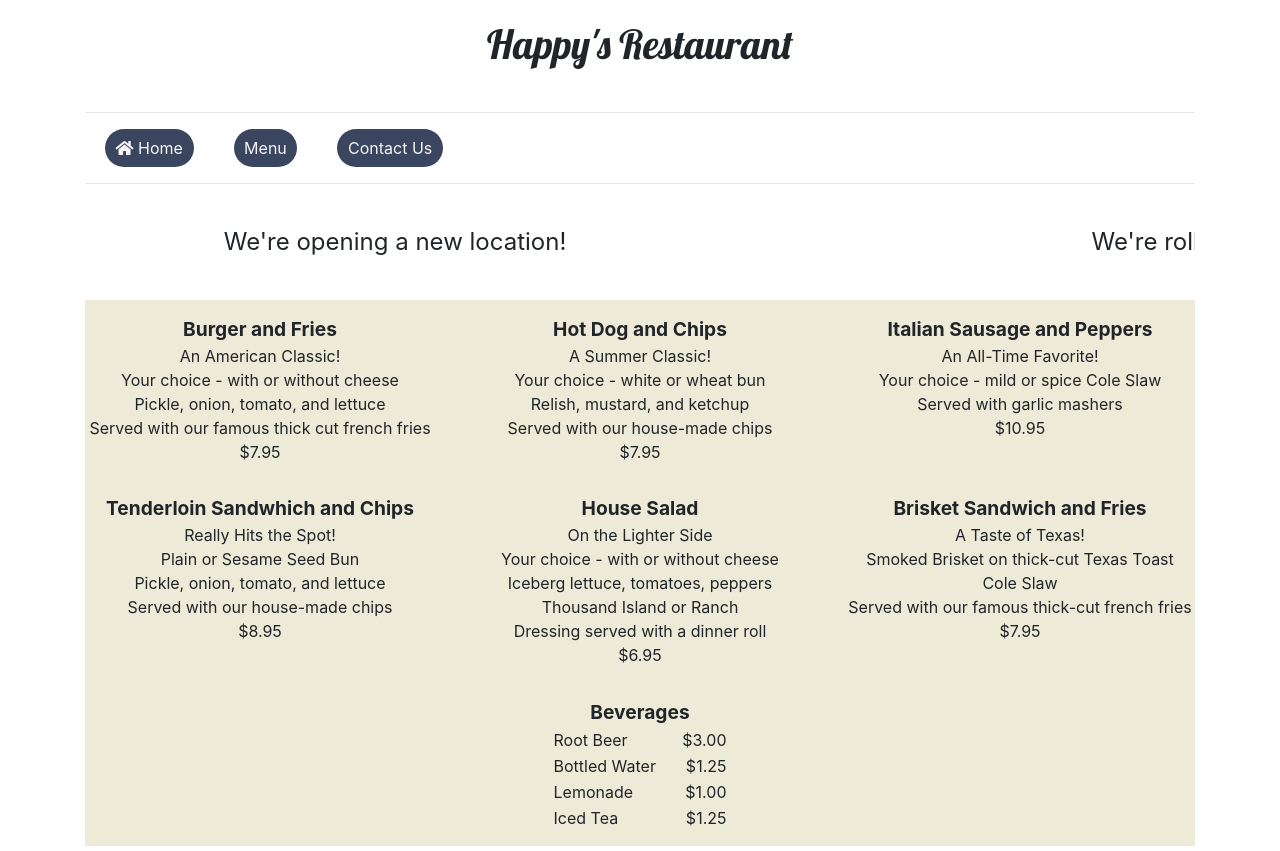
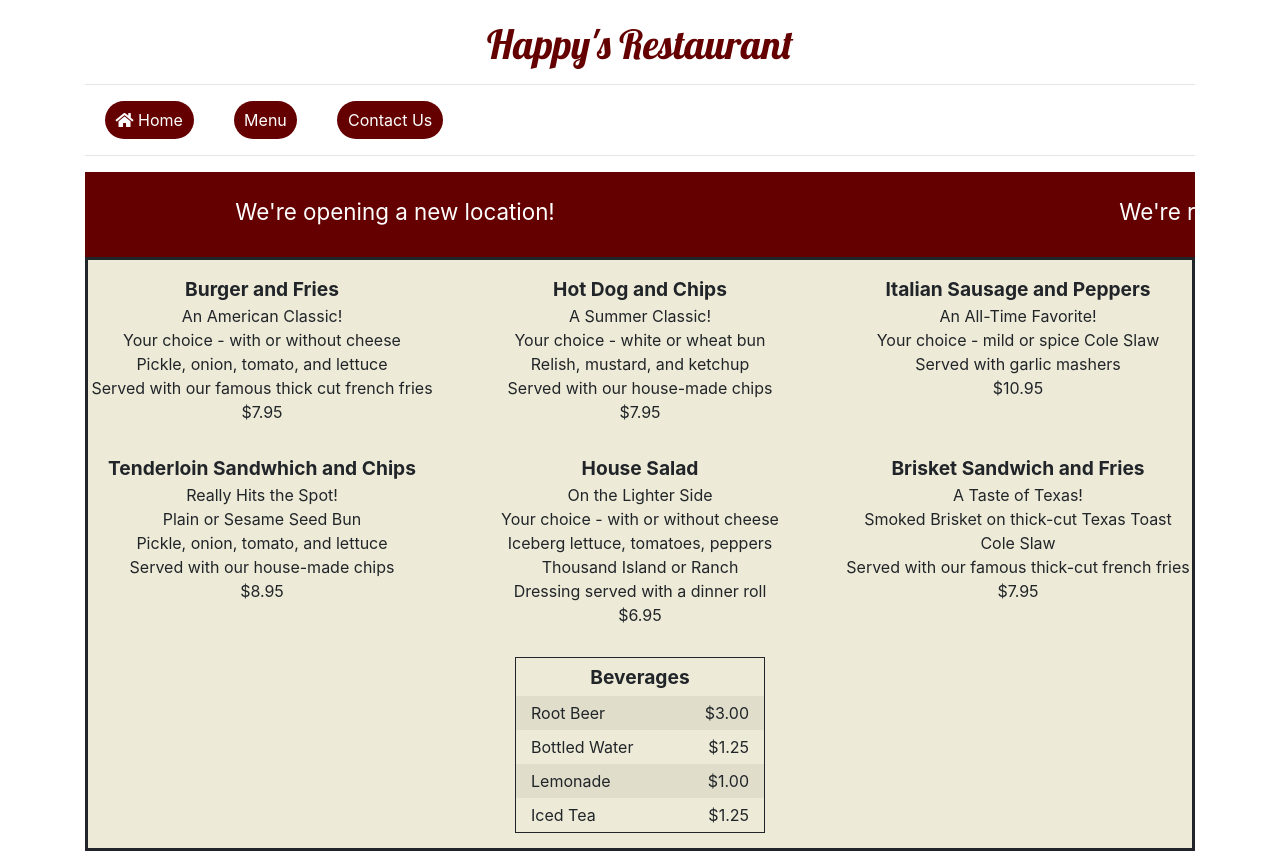
Before and after one commit to ryank77/restaurant, a plain HTML site: page menu.html in a window 1280 px wide. Shown: the top 851 px of the page. Drawn offline with nearby package versions, Linux system fonts and the light colour scheme.

Commit message:
finishing up

```diff
--- a/menu.html
+++ b/menu.html
@@ -17,12 +17,17 @@ Most recent revision:
 	<style>
 
 		.carousel-item {
-			height: 100px;
-			font-size: 1.5em;
+			height: 85px;
+			font-size: 1.4em;
+			color: white;
+			background-color: #640000;
+			padding-top: 10px;
+			vertical-align: middle;
 		}
 
 		#restaurant-menu {
-			background-color: #EDEBD7
+			background-color: #EDEBD7;
+			border: solid; /* Not in the wireframe but I think it looks better */
 		}
 		.menu-item {
 			text-align: center;
@@ -35,13 +40,22 @@ Most recent revision:
 		}
 		#beverage-menu {
 			margin: 15px auto 15px auto;
-			width: 175px;
+			width: 250px;
+			border: 1px solid;
+		}
 
+		th, td {
+			padding: 5px 15px;
 		}
+
+
 
 		.beverage-price {
 				text-align: right;
-			}
+		}
+		tbody tr:nth-child(even) {
+			background-color: #e0decb;
+		}
 
 	</style>
 </head>
@@ -54,6 +68,10 @@ Most recent revision:
 		<header>
 			<h1>Happy's Restaurant</h1>
 		</header>
+
+		<noscript>
+			This site is best viewed with JavaScript enabled.
+		</noscript>
 
 		<nav>
 			<hr />
@@ -71,12 +89,12 @@ Most recent revision:
 						<p>We're opening a new location!</p>
 					</div>
 				</div>
-				<div class="carousel-item">
+				<div class="carousel-item" >
 					<div class="d-flex h-100 align-items-center justify-content-center">
 						<p>We're rolling out our seasonal menu, with special options for this season.</p>
 					</div>
 				</div>
-				<div class="carousel-item">
+				<div class="carousel-item" >
 					<div class="d-flex h-100 align-items-center justify-content-center">
 						<p>The Drink of the Month is SG Special Brew.</p>
 					</div>
@@ -170,7 +188,6 @@ Most recent revision:
 		</section>
 	</div>
 
--->
 	<footer>
 		<hr />
         <p>123 Main Street, Happytown, MN 51234</p>
--- a/scripts/restaurantJS.js
+++ b/scripts/restaurantJS.js
@@ -1,4 +1,3 @@
-
 function clearErrors() {
     var errorFields = document.getElementsByClassName("is-invalid");
     for (counter = 0; counter < errorFields.length; counter++) {
--- a/styles/restaurantStyles.css
+++ b/styles/restaurantStyles.css
@@ -4,19 +4,30 @@ Date created: 7/6/2020
 Date last modified: 7/6/2020
 */
 
+
+/*Note: Assignement specs seem to indicate header/footer/nav should be left white?*/
 header, footer {
     text-align: center;
-    padding: 20px;
+    padding-top: 20px;
+}
+
+noscript {
+    display: block;
+    color: crimson;
+    font-weight: bold;
+    font-size: 1em;
+    text-align: center;
 }
 
 header h1 {
     font-family: 'Lobster', cursive;
     font-size: 2.5em;
+    color: #640000;
 }
 
 nav a {
-    background-color: #3a4660;
-    color: #f6f5f3;
+    background-color: #640000;
+    color: white;
     display: block;
     float: left;
     margin: 0px 20px;
@@ -31,14 +42,17 @@ nav a:hover {
 }
 
 nav a:visited {
-    color: #d1bfa7;
+    color: #e0decb;
 }
 
 .jumbotron {
     text-align: center;
     font-size: 1.5em;
     padding: 20px;
+    background-color: #640000;
+    color: white;
 }
+
 
 .clear-float {
     clear:both;
```
Also changed, not shown: contact.html (+5 -1 lines), index.html (+12 -7 lines), 1 other file.
